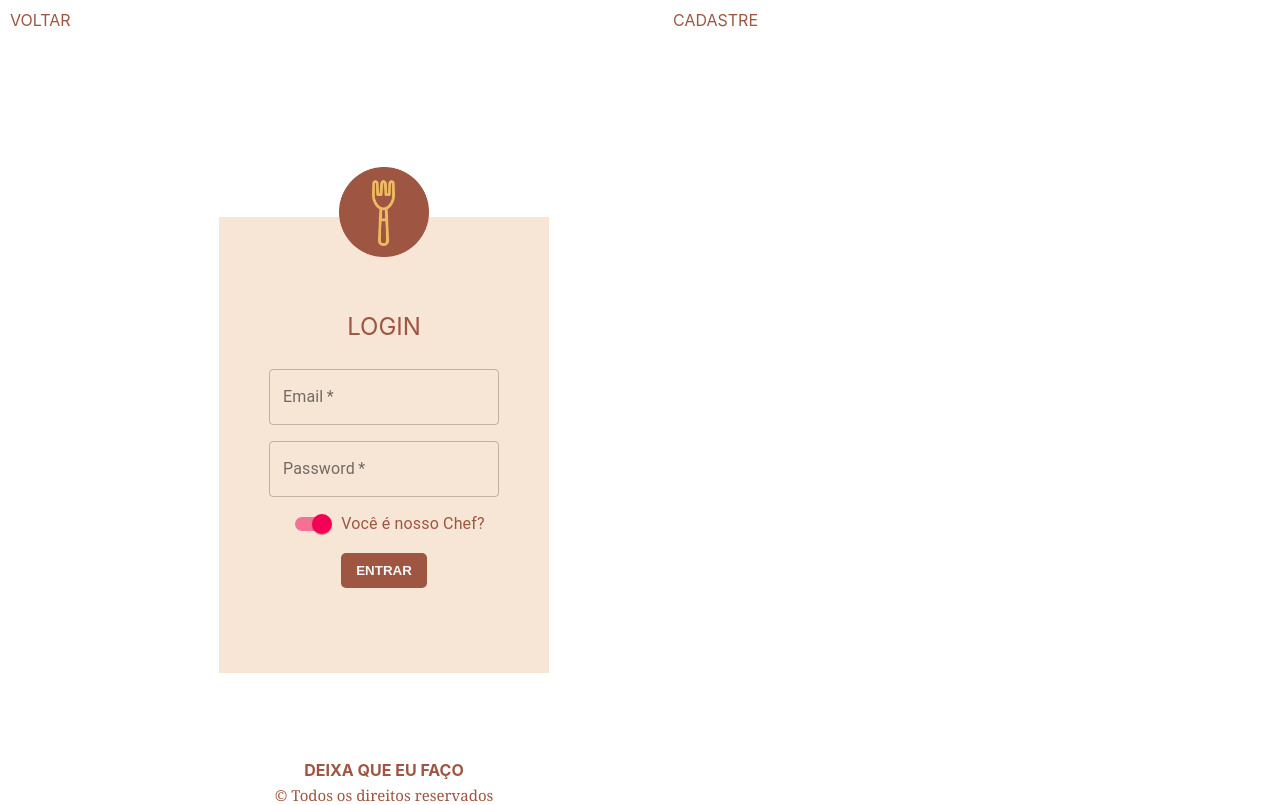
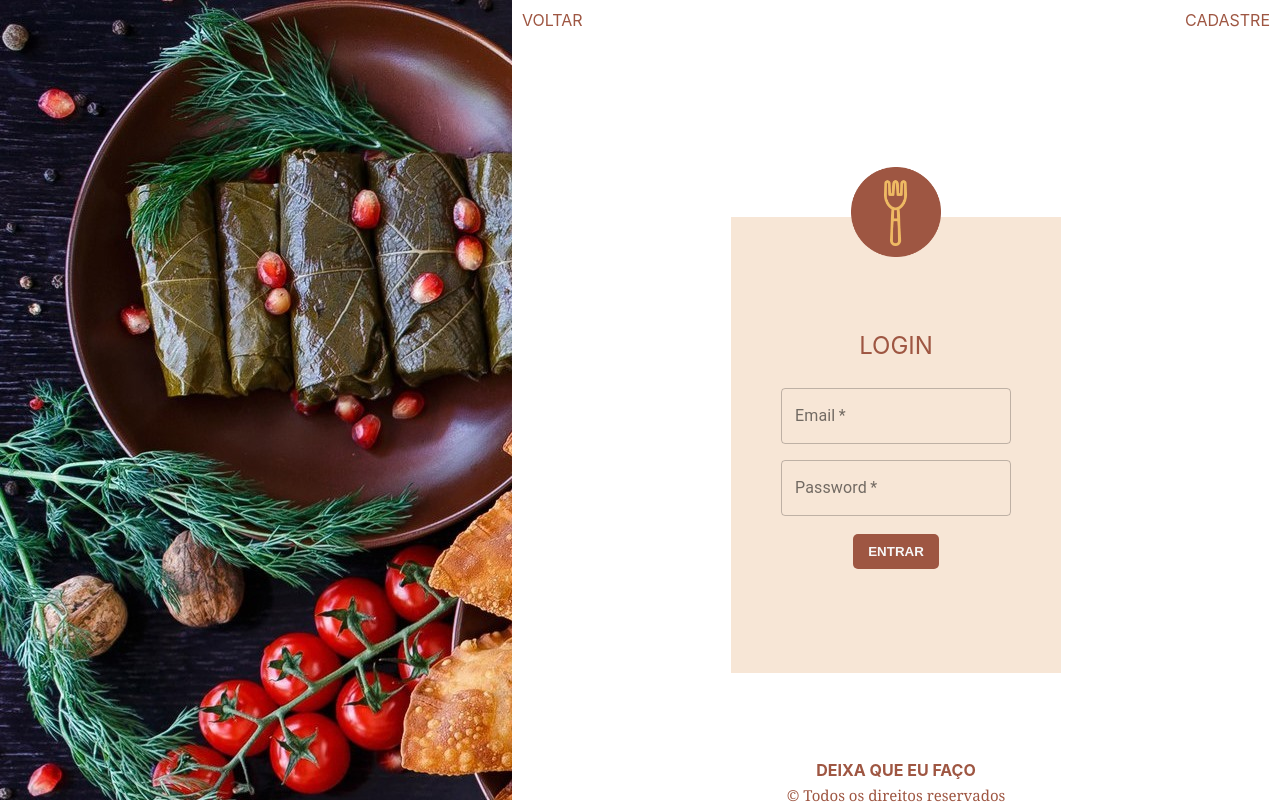
Before and after one commit to IvanBorba/deixa-que-eu-faco, a React (Create React App) app: page /login in a window 1280 px wide. Built offline with nearby package versions, Linux system fonts and the light colour scheme.

Commit message:
reafatoração feita, organização de pastas ade img alteradas

```diff
--- a/src/App.js
+++ b/src/App.js
@@ -10,9 +10,9 @@ const App = () => {
 
   return (
     <div className="App">
-      {(location.pathname === "/" && <Header />) || (token && <Header />)}
+      {/* {(location.pathname === "/" && <Header />) || (token && <Header />)} */}
       <Router />
-      {(location.pathname === "/" && <Footer />) || (token && <Footer />)}
+      {/* {(location.pathname === "/" && <Footer />) || (token && <Footer />)} */}
     </div>
   );
 };
--- a/src/pages/login/index.jsx
+++ b/src/pages/login/index.jsx
@@ -1,14 +1,6 @@
 import React, { useState } from "react";
-import "./style/style.css";
 import { Link } from "react-router-dom";
-import {
-  Main,
-  Box,
-  BoxContent,
-  Pelicula,
-  Options,
-  Footer,
-} from "./style/styled";
+import { Main, Box, BoxContent, Film, Options, Footer } from "./styled";
 import TextField from "@material-ui/core/TextField";
 import FormControlLabel from "@material-ui/core/FormControlLabel";
 import Switch from "@material-ui/core/Switch";
@@ -41,8 +33,9 @@ const Login = () => {
   return (
     <>
       <Main>
+        <aside></aside>
         <div className="background">
-          <Pelicula>
+          <Film>
             <Options>
               <Link className="links" to="/">
                 VOLTAR
@@ -72,7 +65,7 @@ const Login = () => {
                     name="password"
                     inputRef={register}
                   />
-                  <FormControlLabel
+                  {/* <FormControlLabel
                     className="switch"
                     name="isChef"
                     control={
@@ -80,7 +73,7 @@ const Login = () => {
                     }
                     label="Você é nosso Chef?"
                     inputRef={register}
-                  />
+                  /> */}
                   <button type="submit">ENTRAR</button>
                 </form>
               </BoxContent>
@@ -89,7 +82,7 @@ const Login = () => {
               DEIXA QUE EU FAÇO
               <p> &#169; Todos os direitos reservados</p>
             </Footer>
-          </Pelicula>
+          </Film>
         </div>
       </Main>
     </>
--- a/src/pages/login/style/style.css
+++ /dev/null
@@ -1,17 +0,0 @@
-.background {
-  background-image: url(../img/variascomidas.jpg);
-  height: 100vh;
-  width: 100vw;
-}
-
-@media (min-width: 1024px) {
-  .background {
-    background: none;
-  }
-
-  aside {
-    background-image: url(../img/variascomidas.jpg);
-    height: 100vh;
-    width: 67vw;
-  }
-}
--- a/src/pages/login/style/styled.js
+++ b/src/pages/login/styled.js
@@ -1,10 +1,29 @@
 import styled from "styled-components";
+import backgroundFoods from "../../images/variascomidas.jpg";
 
 export const Main = styled.main`
   display: flex;
+
+  .background {
+    background-image: url(${backgroundFoods});
+    height: 100vh;
+    width: 100vw;
+  }
+
+  @media (min-width: 1024px) {
+    .background {
+      background: none;
+    }
+
+    aside {
+      background-image: url(${backgroundFoods});
+      height: 100vh;
+      width: 67vw;
+    }
+  }
 `;
 
-export const Pelicula = styled.div`
+export const Film = styled.div`
   height: 100vh;
   width: 100vw;
   background: rgba(255, 255, 255, 0.6);
```
Also changed, not shown: src/images/variascomidas.jpg (renamed from src/pages/login/img/variascomidas.jpg), 1 other file (tests, documents, lock files or other folders).
